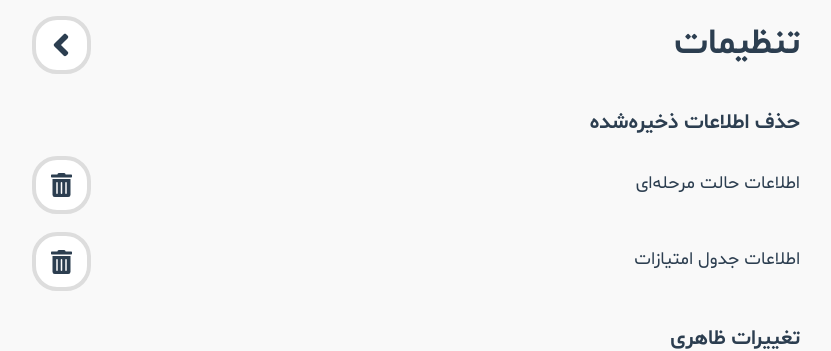
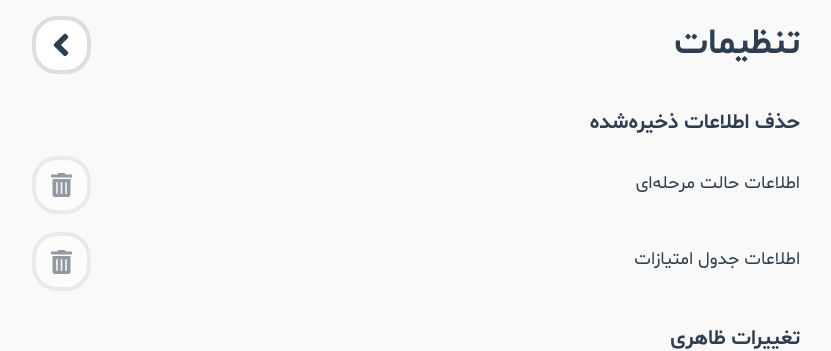
Before and after one commit to sajadhsm/word-tetris, a Vue app: page /#/settings in a window 1280 px wide. Shown: the top 351 px of the page, without its empty margins (224-1055 px from the left). Built offline with nearby package versions, Linux system fonts and the light colour scheme.

Commit message:
Add scoreBoardClear to settings

```diff
--- a/src/components/SettingsPage/Options.vue
+++ b/src/components/SettingsPage/Options.vue
@@ -9,8 +9,8 @@
         <div class="option">
           <p class="title">اطلاعات حالت مرحله‌ای</p>
           <button
+            :disabled="isLevelClear"
             class="button"
-            :disabled="isCurrentLevel"
             @click="clearCurrentLevel">
             <font-awesome-icon
               icon="trash-alt"
@@ -21,9 +21,9 @@
         <div class="option">
           <p class="title">اطلاعات جدول امتیازات</p>
           <button
+            :disabled="isScoreBoardClear"
             class="button"
-            :disabled="isCurrentLevel"
-            @click="clearCurrentLevel">
+            @click="clearScoreBoard">
             <font-awesome-icon
               icon="trash-alt"
               size="lg" />
@@ -65,15 +65,43 @@
 export default {
   name: 'Options',
 
+  data() {
+    return {
+      levelClear: false,
+      scoreBoardClear: false,
+    };
+  },
+
   computed: {
-    isCurrentLevel() {
-      return localStorage.getItem('currentLevel') === null;
+    isLevelClear() {
+      return this.levelClear;
     },
+
+    isScoreBoardClear() {
+      return this.scoreBoardClear;
+    },
+  },
+
+  created() {
+    // Set initial clear buttons disable status
+    this.levelClear = localStorage
+      .getItem('currentLevel') === null;
+
+    this.scoreBoardClear = localStorage
+      .getItem('scoreBoard') === null;
   },
 
   methods: {
     clearCurrentLevel() {
       localStorage.removeItem('currentLevel');
+      this.$store.commit('levelMode/SET_CURRENT_LEVEL', 0);
+      this.levelClear = true;
+    },
+
+    clearScoreBoard() {
+      localStorage.removeItem('scoreBoard');
+      this.$store.commit('SET_SCORE_BOARD', []);
+      this.scoreBoardClear = true;
     },
 
     setLightTheme() {
@@ -121,4 +149,12 @@ export default {
 .dark-btn {
   margin-left: 0.5rem;
 }
+
+.button {
+  transition: opacity 0.23s;
+}
+.button:disabled {
+  opacity: 0.5;
+  cursor: not-allowed;
+}
 </style>
```
